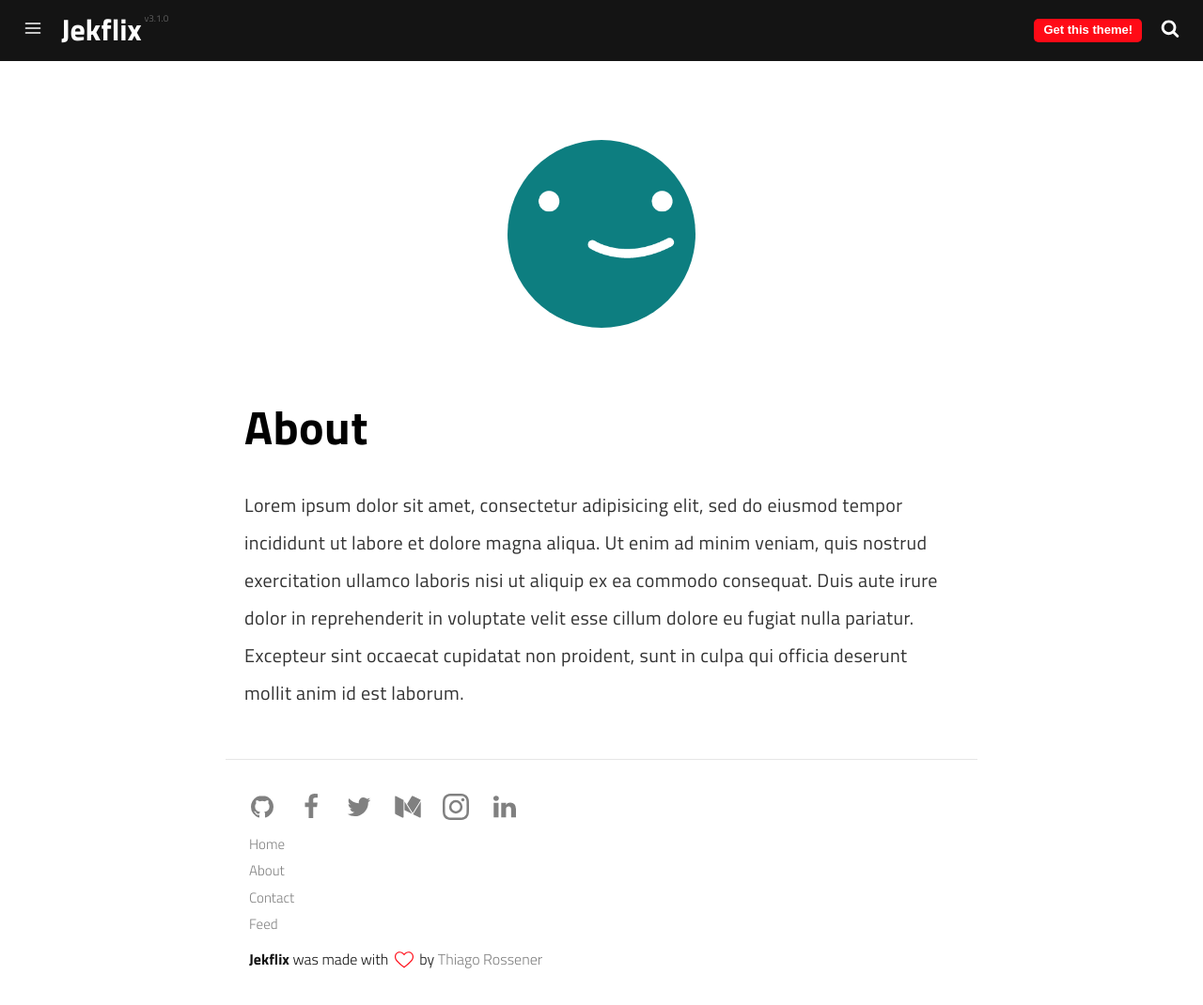
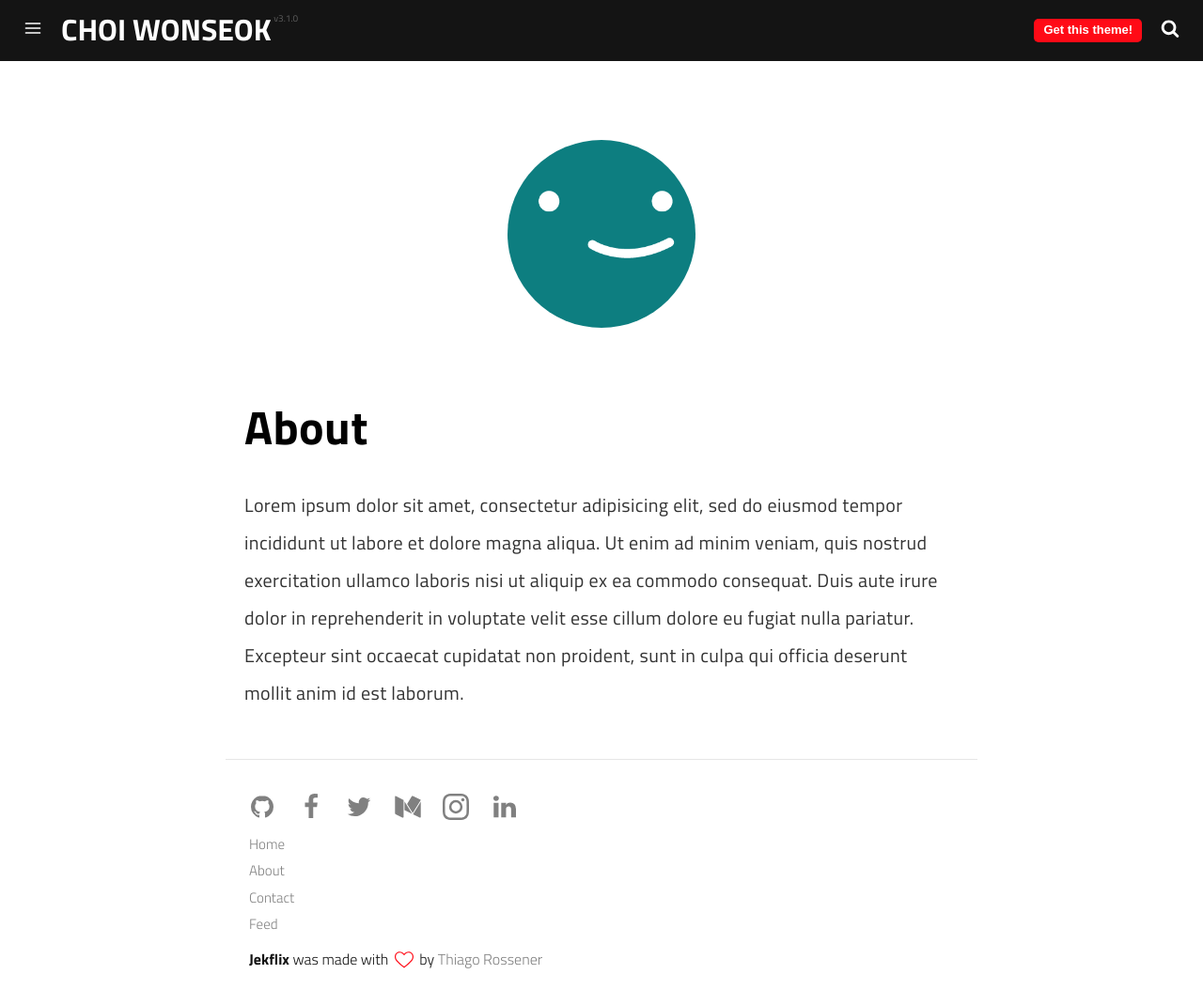
Before and after one commit to yujin2030/chldnjstjr.github.io, a Jekyll site: the page built from pages/about.md, in a window 1280 px wide and 1070 px high. Shown: the whole window at 94% size. Built offline with Jekyll 4.4.1, drawn with Linux system fonts in a browser that asks for light colours; a script that is not in the unit is left out.

Commit message:
Update _config.yml

```diff
--- a/_config.yml
+++ b/_config.yml
@@ -1,6 +1,6 @@
 # Site Settings
-name: Jekflix
-title: Jekflix | A blog theme for Jekyll
+name: CHOI WONSEOK
+title: 이거야
 description: Jekflix is a template for Jekyll inspired by Netflix and made by
   Thiago Rossener.
 tags:
```
